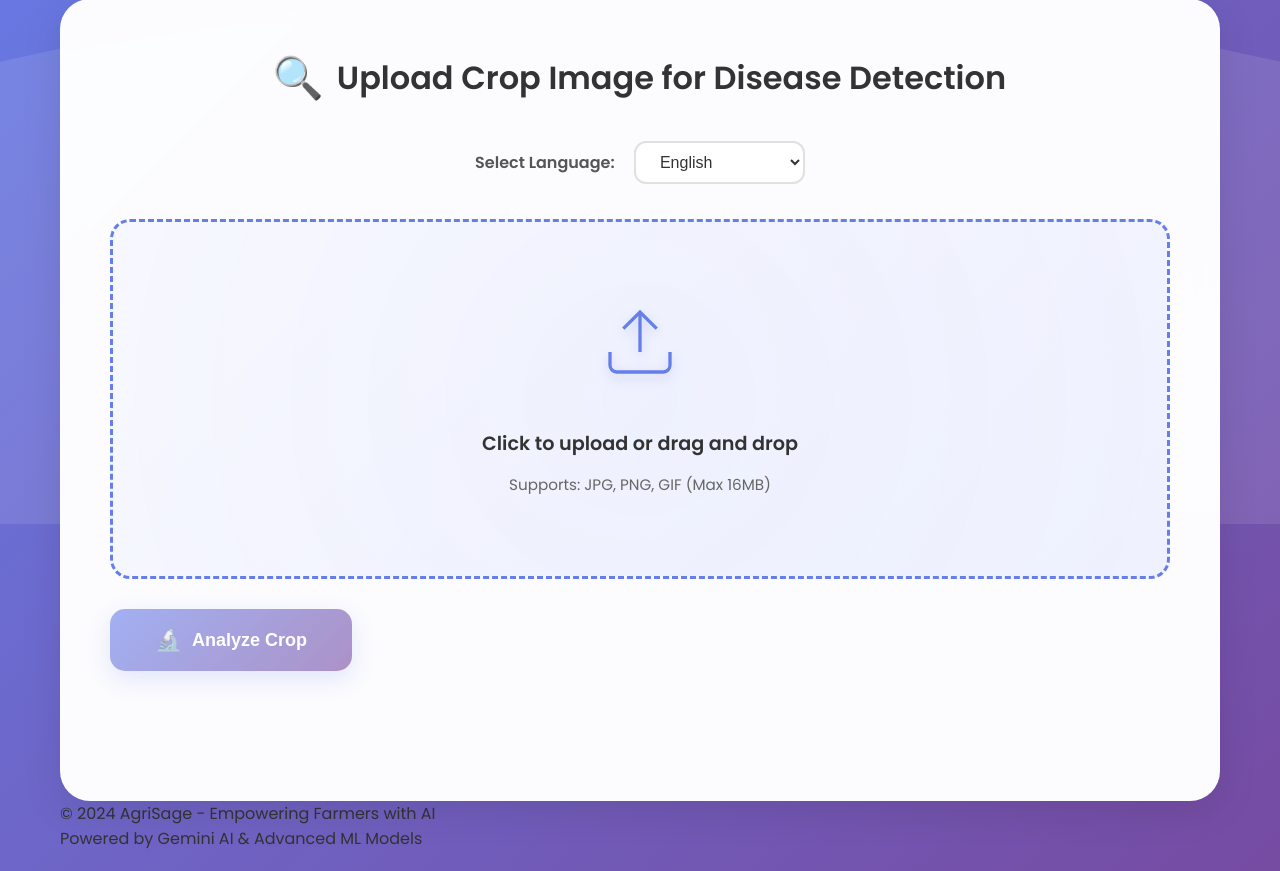
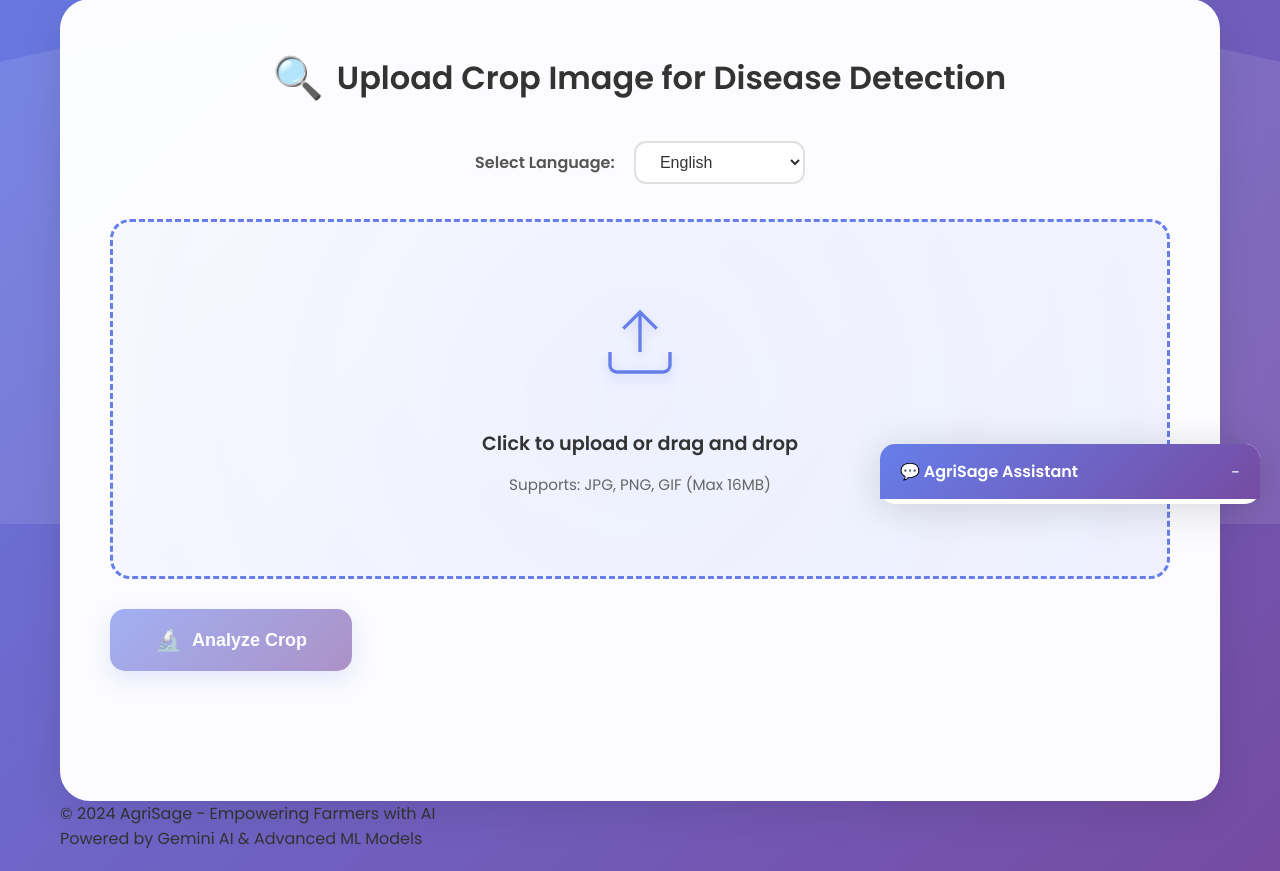
Before and after one commit to bshasikiran/ai-plant-disease, a Flask app: page / in a window 1280 px wide. Shown: the part 276-1147 px from the top of the page. Run offline with Flask 3, Linux system fonts and the light colour scheme.

Commit message:
Add chat widget to homepage

```diff
--- a/templates/index.html
+++ b/templates/index.html
@@ -5,6 +5,7 @@
     <meta name="viewport" content="width=device-width, initial-scale=1.0">
     <title>AgriSage - AI Farming Doctor</title>
     <link rel="stylesheet" href="/static/css/style.css">
+    <link rel="stylesheet" href="/static/css/chat.css">  <!-- ADD THIS LINE -->
     <link rel="icon" href="data:,">
     <link href="https://fonts.googleapis.com/css2?family=Poppins:wght@300;400;600;700&display=swap" rel="stylesheet">
 </head>
@@ -146,7 +147,66 @@
         </footer>
     </div>
 
+    <!-- ADD CHAT WIDGET HTML HERE -->
+    <!-- Chat Widget -->
+    <div id="chatWidget" class="chat-widget minimized">
+        <div class="chat-header" onclick="toggleChat()">
+            <div class="chat-title">
+                <span class="chat-icon">💬</span>
+                <span>AgriSage Assistant</span>
+            </div>
+            <div class="chat-toggle">
+                <span class="minimize-icon">−</span>
+            </div>
+        </div>
+
+        <div class="chat-body">
+            <div id="chatMessages" class="chat-messages">
+                <!-- Welcome message -->
+                <div class="chat-message bot-message">
+                    <div class="message-avatar">🤖</div>
+                    <div class="message-content">
+                        <div>Hello! I'm your AgriSage Assistant. I can help you with:</div>
+                        <ul style="margin: 10px 0; padding-left: 20px;">
+                            <li>🌱 Crop disease identification</li>
+                            <li>💊 Treatment recommendations</li>
+                            <li>🌾 Farming best practices</li>
+                            <li>🐛 Pest control advice</li>
+                        </ul>
+                        <div>How can I help you today?</div>
+                    </div>
+                </div>
+            </div>
+
+            <div id="chatSuggestions" class="chat-suggestions">
+                <button class="suggestion-chip" onclick="sendSuggestion('How to identify plant diseases?')">How to identify diseases?</button>
+                <button class="suggestion-chip" onclick="sendSuggestion('Best organic fertilizers')">Organic fertilizers</button>
+                <button class="suggestion-chip" onclick="sendSuggestion('Pest control methods')">Pest control</button>
+            </div>
+
+            <div class="chat-input-container">
+                <div id="imagePreviewContainer" class="image-preview-container" style="display: none;">
+                    <img id="chatImagePreview" class="chat-image-preview">
+                    <button class="remove-image-btn" onclick="removeChatImage()">✕</button>
+                </div>
+
+                <div class="chat-input-wrapper">
+                    <input type="file" id="chatImageInput" accept="image/*" style="display: none;">
+                    <button class="chat-attach-btn" onclick="document.getElementById('chatImageInput').click()">
+                        📷
+                    </button>
+                    <input type="text" id="chatInput" class="chat-input" placeholder="Type your message..."
+                           onkeypress="if(event.key==='Enter' && !event.shiftKey) { event.preventDefault(); sendChatMessage(); }">
+                    <button class="chat-send-btn" onclick="sendChatMessage()">
+                        ➤
+                    </button>
+                </div>
+            </div>
+        </div>
+    </div>
+
     <audio id="audioPlayer" style="display: none;"></audio>
     <script src="/static/js/main.js"></script>
+    <script src="/static/js/chat.js"></script>  <!-- ADD THIS LINE -->
 </body>
 </html>
```
